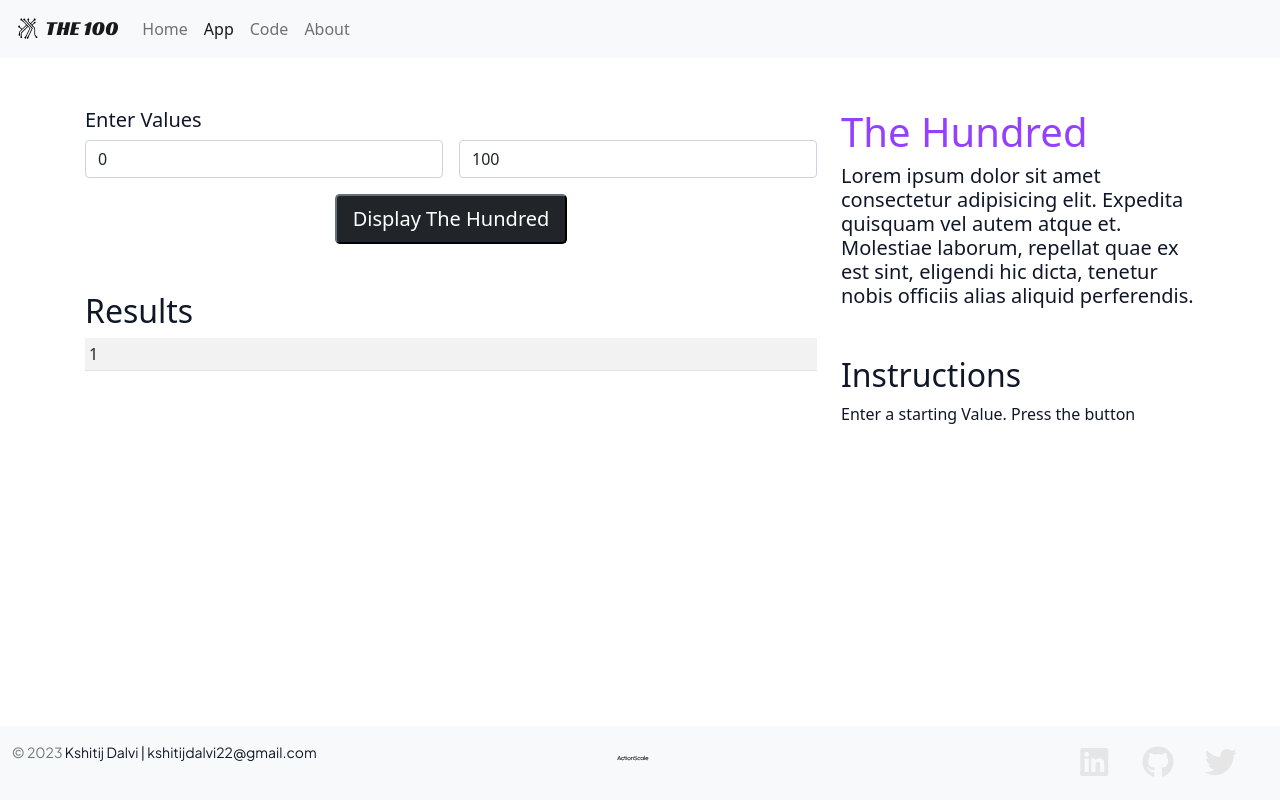
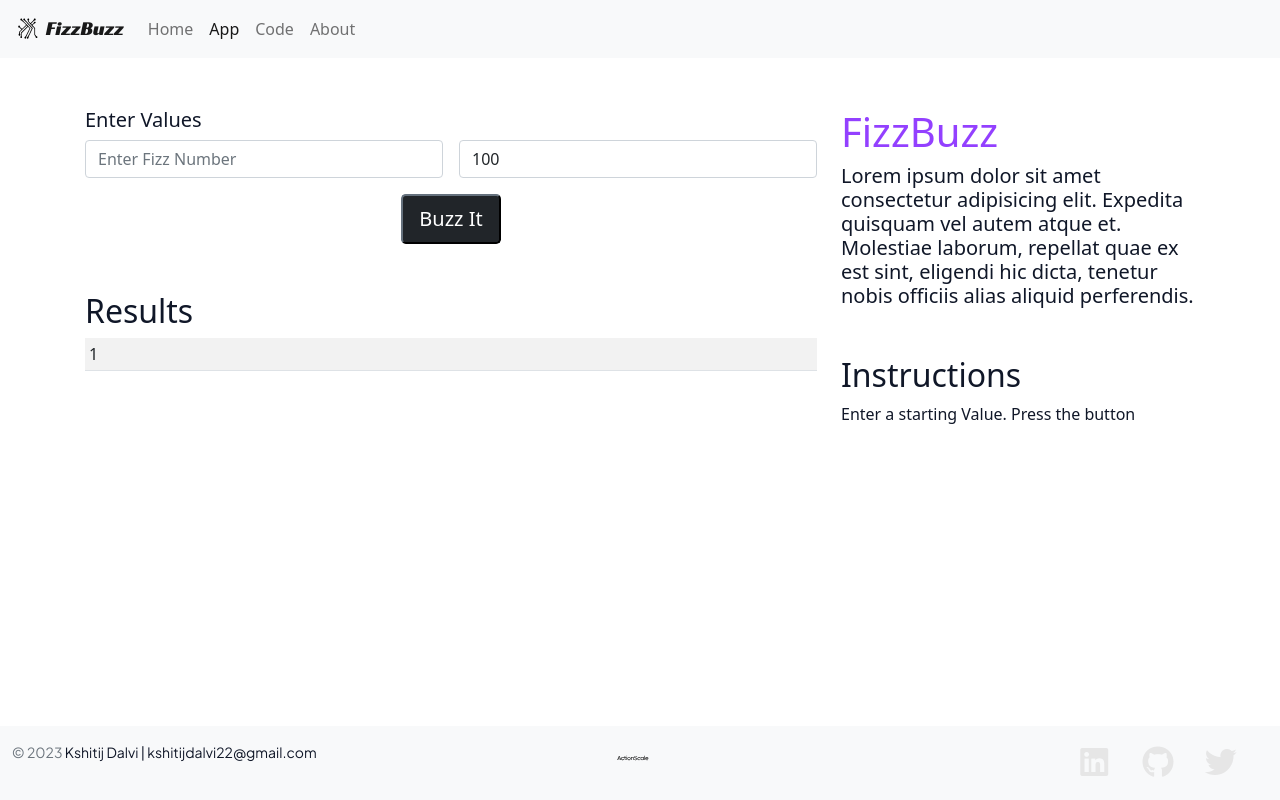
Before and after one commit to kshitijdalvi4/FizzBuzz, a plain HTML site: page app.html in a window 1280 px wide. Drawn offline with nearby package versions, Linux system fonts and the light colour scheme.

Commit message:
FizzBuzz Initial Commit

```diff
--- a/app.html
+++ b/app.html
@@ -2,7 +2,7 @@
 <html lang="en" class="h-100">
 
 <head>
-    <title>The Hundred: By Kshitij Dalvi</title>
+    <title>FizzBuzz: By Kshitij Dalvi</title>
     <!-- Required meta tags -->
     <meta charset="utf-8">
     <meta name="viewport" content="width=device-width, initial-scale=1, shrink-to-fit=no">
@@ -35,7 +35,7 @@
     <div class="container-fluid">
         <a class="navbar-brand cool_navText_race" href="index.html">
             <img src="/Images/as-logo-white.svg" alt="Logo" width="30" height="30" class="d-inline-block align-text-top">
-          THE 100
+            FizzBuzz
           </a>
         <button class="navbar-toggler" type="button" data-bs-toggle="collapse" data-bs-target="#navbarCollapse"
             aria-controls="navbarCollapse" aria-expanded="false" aria-label="Toggle navigation">
@@ -67,13 +67,13 @@
                 <h5>Enter Values</h5>
                 <form class="row gy-3 gx-3">
                     <div class="col">
-                        <input id="startValue" type="number" class="form-control" placeholder="Start-Off!" value="0" aria-label="Start Value">
+                        <input id="fizzValue" type="number" class="form-control" placeholder="Enter Fizz Number"  aria-label="Fizz Value">
                     </div>
                     <div class="col">
-                        <input id="endValue" type="number" class="form-control" placeholder="Finish" value="100" aria-label="End Value">
+                        <input id="buzzValue" type="number" class="form-control" placeholder="Enter Buzz Number" value="100" aria-label="Buzz Value">
                     </div>
                     <div class="col-12 d-flex justify-content-evenly">
-                        <button type="button" id="btnSubmit" class="btn-dark btn-lg "> Display The Hundred</button>
+                        <button type="button" id="btnSubmit" class="btn-dark btn-lg "> Buzz It</button>
                     </div>
 
                 </form>
@@ -90,7 +90,7 @@
                 </div>
             </div>
             <div class="col-lg-4 col-12 order-first order-lg-last">
-                <h1>The Hundred</h1>
+                <h1>FizzBuzz</h1>
                 <h4 class="lead">
                     Lorem ipsum dolor sit amet consectetur adipisicing elit. Expedita quisquam vel autem atque et.
                      Molestiae laborum, repellat quae ex est sint, eligendi hic dicta, tenetur nobis officiis alias aliquid perferendis.
@@ -131,7 +131,7 @@
 
  </script>
   <script src="/JS/site.js"></script>
-  <script>  document.getElementById("btnSubmit").addEventListener("click", getVal);</script>
+ <script> document.getElementById("btnSubmit").addEventListener("click",getVal)</script>
 
 
 
```
Also changed, not shown: code.html (+2 -2 lines), index.html (+3 -3 lines).
